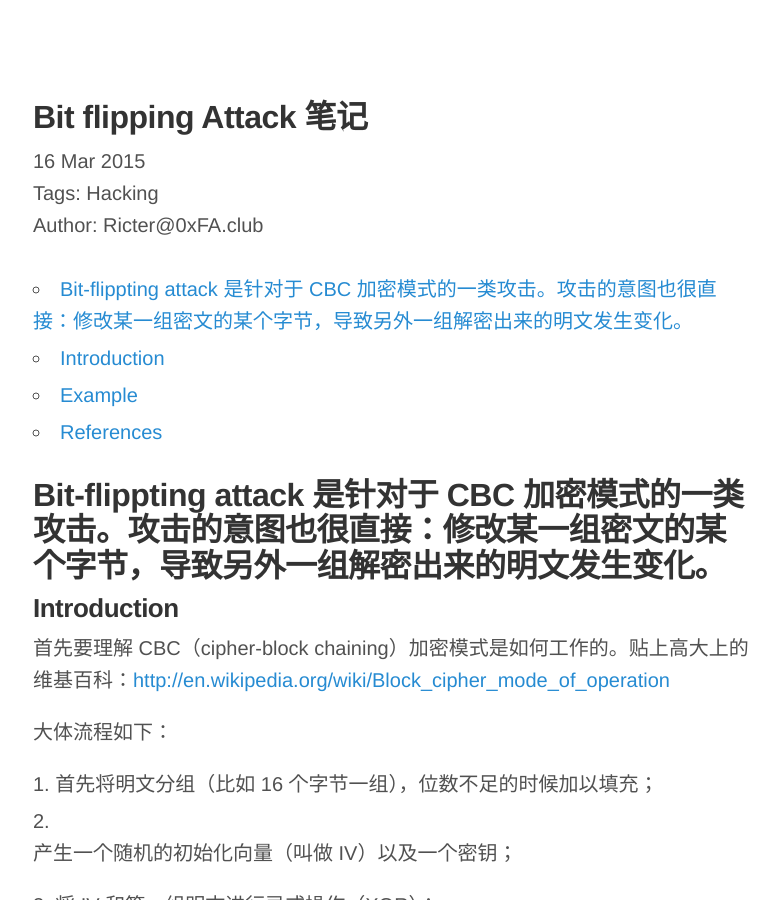
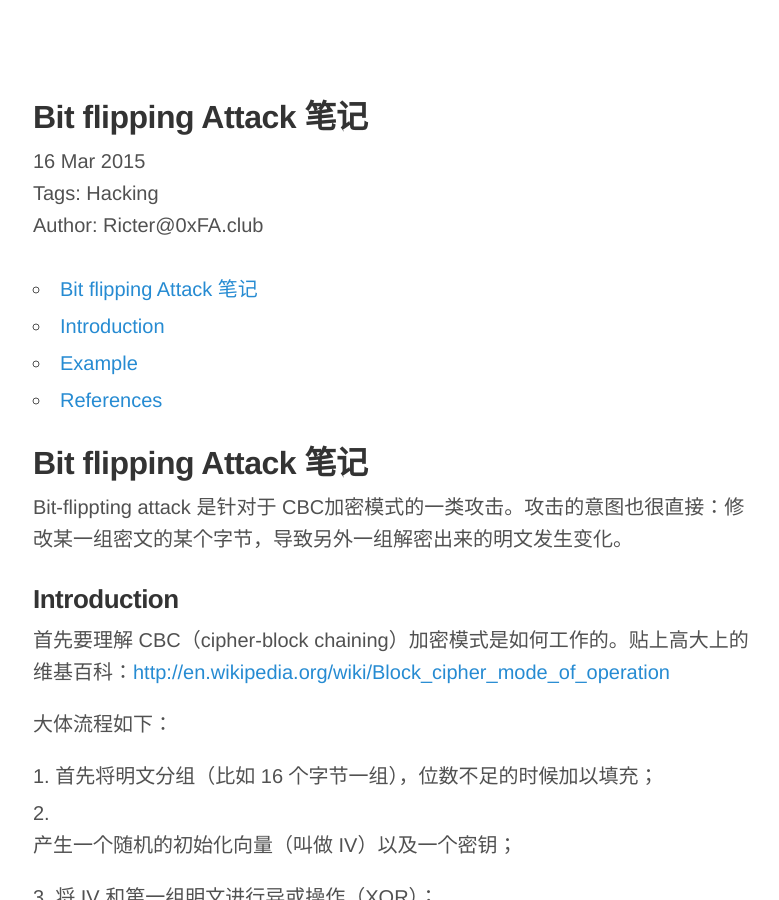
Before and after one commit to 0xFA-Team/0xFA-Team.github.io, a Jekyll site: the page built from _posts/2015-03-16-Bit-flipping-Attack-note.md, in a window 1280 px wide and 900 px high. Shown: the whole window, without its empty margins (247-1026 px from the left). Built offline with Jekyll 4.4.1, drawn with Linux system fonts in a browser that asks for light colours; some web fonts are replaced.

Commit message:
Update 2015-03-16-Bit-flipping-Attack-note.md

```diff
--- a/_posts/2015-03-16-Bit-flipping-Attack-note.md
+++ b/_posts/2015-03-16-Bit-flipping-Attack-note.md
@@ -17,8 +17,9 @@ featured: true
 * 目录
 {:toc}
 
+##Bit flipping Attack 笔记
 
-##Bit-flippting attack 是针对于 CBC 加密模式的一类攻击。攻击的意图也很直接：修改某一组密文的某个字节，导致另外一组解密出来的明文发生变化。
+Bit-flippting attack 是针对于 CBC加密模式的一类攻击。攻击的意图也很直接：修改某一组密文的某个字节，导致另外一组解密出来的明文发生变化。
 
 ### Introduction
 
```
